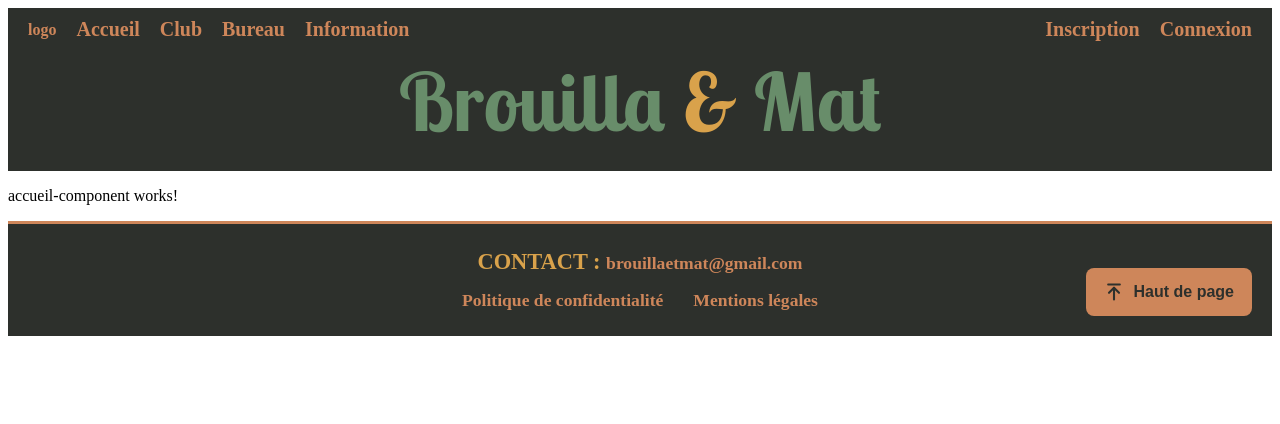
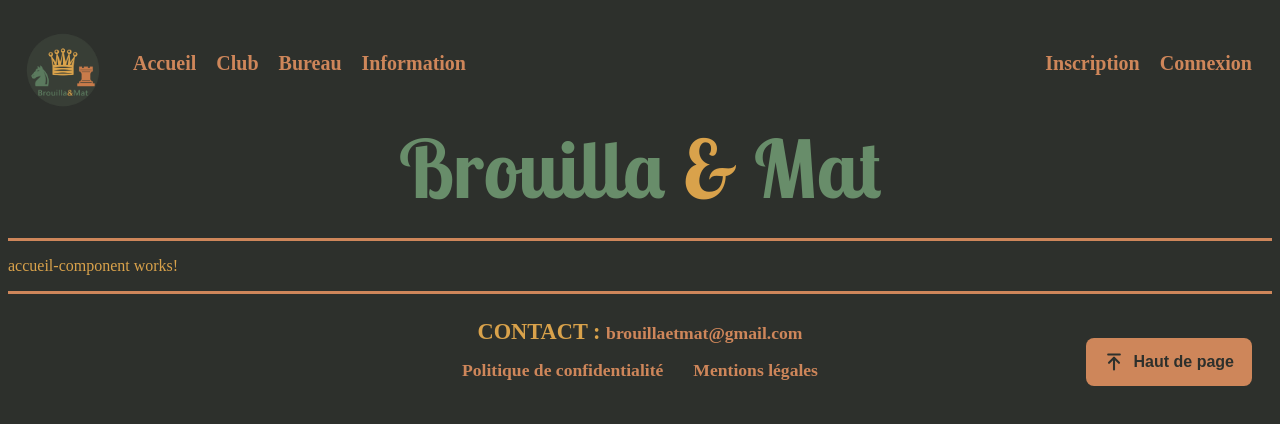
Before and after one commit to alfonsoguillaume/brouillaetmat, an Angular app in the folder frontend/: page /accueil in a window 1280 px wide. Shown: the top 424 px of the page. Built offline with nearby package versions, Linux system fonts and the light colour scheme.

Commit message:
favicon et logo

```diff
--- a/frontend/src/app/header/header.css
+++ b/frontend/src/app/header/header.css
@@ -4,12 +4,16 @@
   box-sizing: border-box;
 }
 
+body {
+  margin: 0; /* Supprime la marge par défaut du navigateur */
+}
+
 .navcomplete {
   display: flex;
   align-items: center;
-  gap: 20px;
+  gap: 10px; /* Écart réduit entre le logo et le menu */
   background-color: #2D302C;
-  padding: 10px 20px;
+  padding: 10px 20px 10px 0; /* 0 à gauche */
   position: relative; /* Requis pour ancrer le menu flottant */
 }
 
@@ -43,13 +47,19 @@ h1 {
   background-color: #2D302C;
   margin: 0;
   padding-bottom: 20px;
+  border-bottom: 3px solid #CE865A;
 }
 
 h1 span {
   color: #D9A24B;
 }
 
-/* Bouton burger avec un contour net et facile à cibler */
+.home-link {
+  color: inherit;
+  text-decoration: none;
+}
+
+/* menu burger */
 .menu-toggle {
   display: none;
   background: none;
@@ -68,8 +78,8 @@ h1 span {
   font-size: 1.4rem;
 }
 
-/* --- ADAPTATION MOBILE & TABLETTE (1024px et sous) --- */
-@media (max-width: 1024px) {
+/* Responsive < 1200px  */
+@media (max-width: 1200px) {
   .navcomplete {
     justify-content: space-between;
   }
@@ -78,18 +88,17 @@ h1 span {
     display: flex;
   }
 
-  /* Le menu flotte au-dessus du h1 sans le pousser */
   .navcomplete nav {
     display: none;
     position: absolute;
-    top: 100%; /* S'aligne juste sous la barre de navigation */
+    top: 100%;
     left: 0;
     width: 100%;
     background-color: #2D302C;
     flex-direction: column;
     gap: 20px;
     padding: 20px;
-    z-index: 1000; /* Passe au-dessus du reste du site */
+    z-index: 1000;
     box-shadow: 0 15px 25px rgba(0, 0, 0, 0.5);
     border-bottom: 3px solid #CE865A;
   }
@@ -105,13 +114,11 @@ h1 span {
     width: 100%;
   }
 
-  /* Séparation visuelle claire pour l'espace membre/connexion */
   .navdroite {
     border-top: 1px solid rgba(206, 134, 90, 0.3);
     padding-top: 16px;
   }
 
-  /* Grands pavés de clics adaptés aux doigts (enfants/seniors) */
   .navcomplete nav a {
     display: block;
     padding: 14px;
@@ -121,7 +128,6 @@ h1 span {
     font-size: 1.2rem;
   }
 
-  /* Met en valeur la page active ou le clic tactile */
   .navcomplete nav a.active,
   .navcomplete nav a:active {
     background-color: #CE865A;
@@ -129,7 +135,10 @@ h1 span {
   }
 }
 
-.home-link {
-  color: inherit; /* Garde la couleur d'origine du texte */
-  text-decoration: none; /* Supprime le soulignement */
+/* logo */
+a img {
+  height: 90px;
+  width: auto;
+  margin-left: -5px;
+  display: block;
 }
--- a/frontend/src/app/header/header.html
+++ b/frontend/src/app/header/header.html
@@ -1,7 +1,8 @@
 <div class="navcomplete">
 
-  <!-- logo avec lien vers l accueil à ajouter -->
-  <a routerLink="/accueil">logo</a>
+  <a routerLink="/accueil">
+    <img src="images/logo.png" alt="Logo de Brouilla & Mat">
+  </a>
 
   <!-- Bouton Burger (masqué sur desktop via le CSS à venir) -->
   <button class="menu-toggle" (click)="toggleMenu()" aria-label="Menu">
--- a/frontend/src/index.html
+++ b/frontend/src/index.html
@@ -2,12 +2,12 @@
 <html lang="fr">
 <head>
   <meta charset="utf-8">
-  <title>Frontend</title>
+  <title>Brouilla&Mat</title>
   <base href="/">
   <meta name="viewport" content="width=device-width, initial-scale=1">
-  <link rel="icon" type="image/x-icon" href="favicon.ico">
+  <link rel="icon" type="image/png" href="images/favicon.png">
 </head>
 <body>
-  <app-root></app-root>
+<app-root></app-root>
 </body>
 </html>
--- a/frontend/src/styles.css
+++ b/frontend/src/styles.css
@@ -1 +1,9 @@
-/* You can add global styles to this file, and also import other style files */
+* {
+  box-sizing: border-box;
+}
+
+body {
+  background-color: #2D302C;
+  color: #D9A24B;
+
+}
```
Also changed, not shown: frontend/public/images/favicon.png (added), frontend/public/images/logo.png (added).
